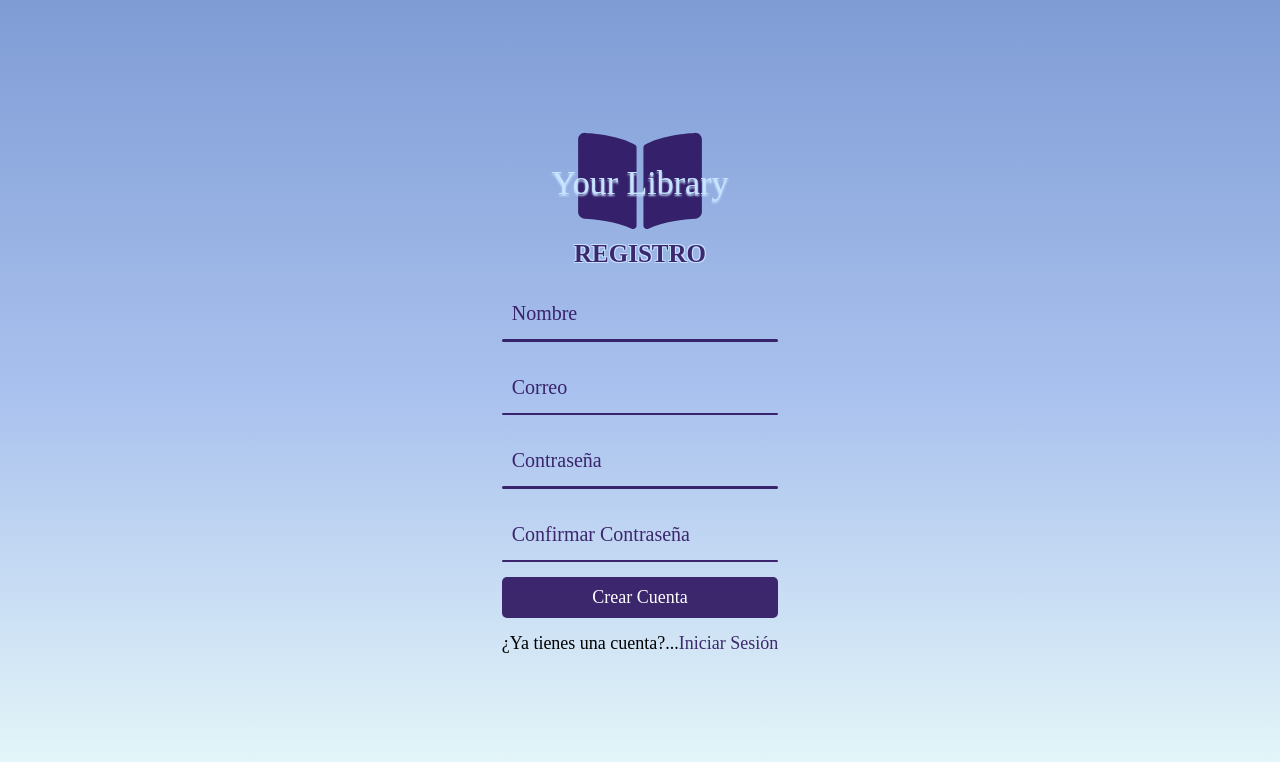
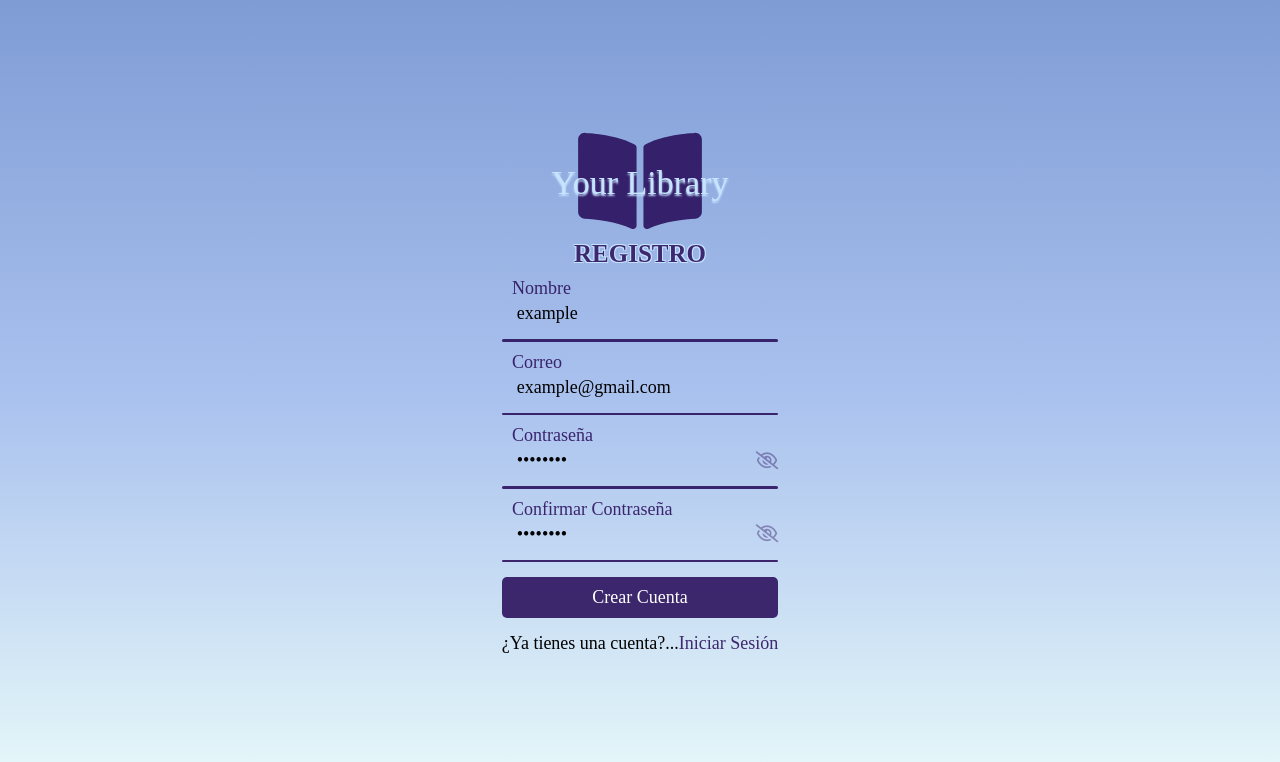
Before and after one commit to Eddy-glitcher/Library-App-Front, an Angular app: page /auth/register in a window 1280 px wide. Shown: the top 762 px of the page. Built offline with nearby package versions, Linux system fonts and the light colour scheme; a web font is replaced by a local one.

Commit message:
Feat: Add the register http method

```diff
--- a/src/app/auth/register/register.component.ts
+++ b/src/app/auth/register/register.component.ts
@@ -4,6 +4,10 @@ import {FormBuilder, FormGroup, ReactiveFormsModule, ValidationErrors, Validator
 import { FormValidatorService } from '../../shared/services/form-validator.service';
 import { CommonModule } from '@angular/common';
 import { RouterModule } from '@angular/router';
+import { HttpClient } from '@angular/common/http';
+import { AuthService } from '../../shared/services/auth.service';
+import { AuthResponse } from '../../shared/interfaces/auth-response';
+import { ApiErrorResponse } from '../../shared/interfaces/api-error-response';
 @Component({
   selector: 'app-register',
   standalone: true,
@@ -16,16 +20,17 @@ export class RegisterComponent {
 
   private _renderer   = inject(Renderer2);
   private _elementRef = inject(ElementRef);
+  private _authSvc    = inject(AuthService);
   private _showPassword!: boolean;
 
   private _formBuilder      = inject(FormBuilder);
   private _formValidatorSvc = inject(FormValidatorService);
 
   registerForm: FormGroup = this._formBuilder.group({
-    name     : ['', Validators.required],
-    email    : ['', [Validators.required, Validators.pattern(this._formValidatorSvc.validEmail)]],
-    password : ['', [Validators.required, Validators.minLength(8)]],
-    confirm_password : ['', Validators.required]
+    name     : ['example', Validators.required],
+    email    : ['example@gmail.com', [Validators.required, Validators.pattern(this._formValidatorSvc.validEmail)]],
+    password : ['12345678', [Validators.required, Validators.minLength(8)]],
+    confirm_password : ['12345678', Validators.required]
   },{
     validators : this._formValidatorSvc.formEqualPasswordsValidator('password', 'confirm_password')
   });
@@ -59,8 +64,21 @@ export class RegisterComponent {
   }
 
   registerUser(){
+    this.registerForm.markAllAsTouched();
 
-    if(this.registerForm.invalid) this.registerForm.markAllAsTouched();
+    const { name, email, password} = this.registerForm.value;
+
+    this._authSvc.register(name, email, password).subscribe({
+      next : (resp : AuthResponse)=>{
+        // Redirect to...
+        console.log("Redirect..: ", resp);
+      },
+      error : (error : ApiErrorResponse)=>{
+
+        console.log("Error::", error);
+        //Show screen error...
+      }
+    })
 
   }
 }
--- a/src/app/shared/services/auth.service.ts
+++ b/src/app/shared/services/auth.service.ts
@@ -1,7 +1,7 @@
 import { HttpClient, HttpErrorResponse } from '@angular/common/http';
 import { DestroyRef, inject, Injectable } from '@angular/core';
 import { environment } from '../../../environments/environment';
-import { catchError, map, Observable, throwError } from 'rxjs';
+import { catchError, map, Observable, of, throwError } from 'rxjs';
 import { AuthResponse } from '../interfaces/auth-response';
 import { takeUntilDestroyed } from '@angular/core/rxjs-interop';
 
@@ -28,4 +28,16 @@ export class AuthService {
     )
   }
 
+  public register(name : string, email : string, password : string): Observable<AuthResponse>{
+    const apiBaseUrl : string = `${this._apiUrl}/auth/register`;
+
+    const body = {name, email, password};
+
+    return this._httpClient.post<AuthResponse>(apiBaseUrl, body)
+    .pipe(
+      takeUntilDestroyed(this._destroyRef),
+      map((resp : AuthResponse)=> resp),
+      catchError((error : HttpErrorResponse)=> throwError(()=> error.error))
+    )
+  }
 }
```
